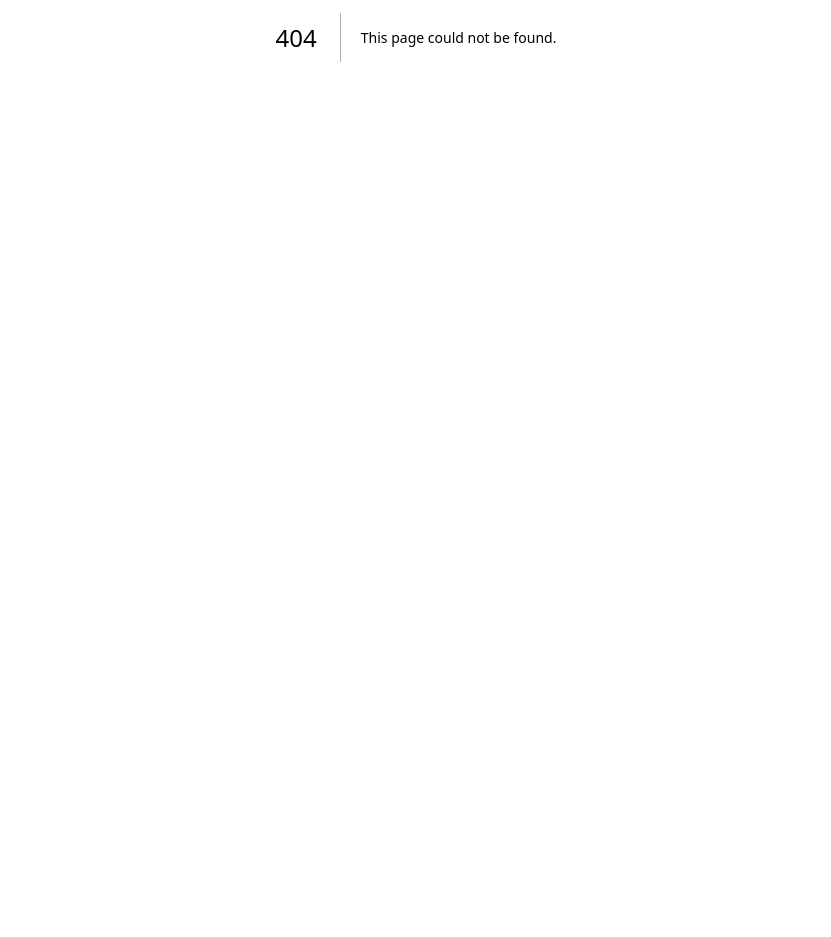
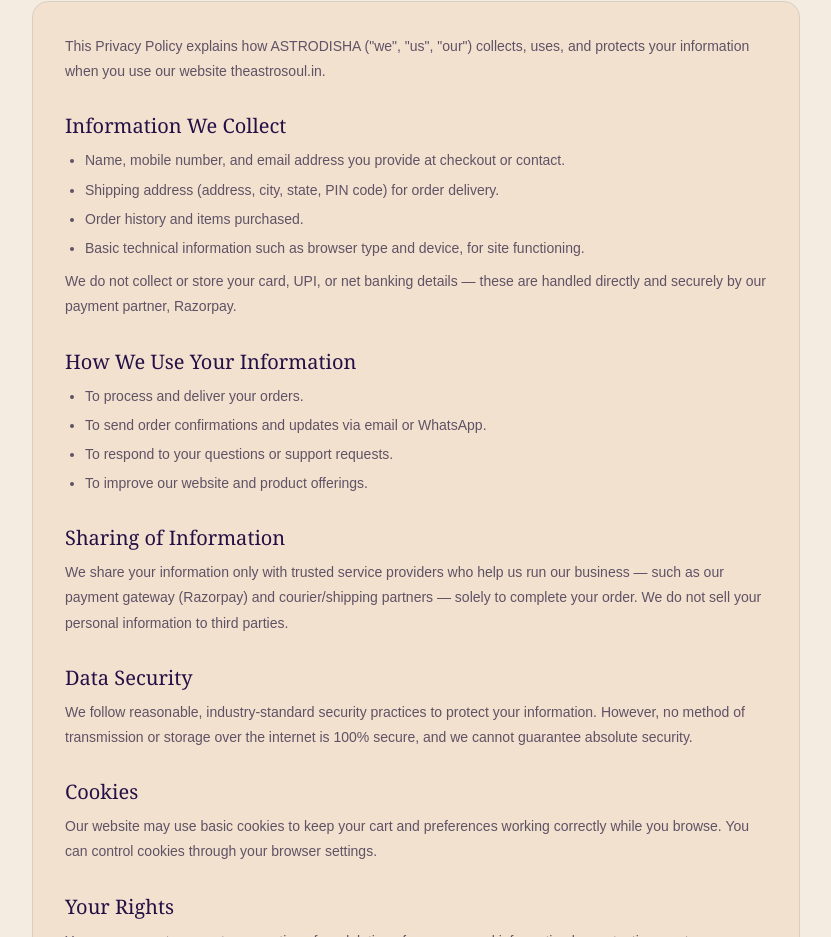
Before and after one commit to chavananand02340-wq/astrodisha-ecommerce, a Next.js app: page /privacy-policy in a window 1280 px wide. Before the commit this address had no page. Shown: the part 363-1300 px from the top of the page, without its empty margins (224-1055 px from the left). Before the commit the page ends 800 px from the top, so only its background shows below. Built offline with nearby package versions, Linux system fonts and the light colour scheme.

Commit message:
Create page.tsx

```diff
--- /dev/null
+++ b/app/privacy-policy/page.tsx
@@ -0,0 +1,107 @@
+import type { Metadata } from "next";
+import LegalPageLayout from "@/components/LegalPageLayout";
+import {
+  LEGAL_NAME,
+  REGISTERED_ADDRESS,
+  SUPPORT_EMAIL,
+  SUPPORT_WHATSAPP_DISPLAY,
+} from "@/lib/legal-info";
+
+export const metadata: Metadata = {
+  title: "Privacy Policy | ASTRODISHA",
+};
+
+function Section({ heading, children }: { heading: string; children: React.ReactNode }) {
+  return (
+    <section className="mb-7 last:mb-0">
+      <h2 style={{ color: "var(--astro-text)" }} className="astro-serif mb-2 text-xl">
+        {heading}
+      </h2>
+      <div style={{ color: "var(--astro-mauve)" }} className="space-y-2">
+        {children}
+      </div>
+    </section>
+  );
+}
+
+export default function PrivacyPolicyPage() {
+  return (
+    <LegalPageLayout title="Privacy Policy" lastUpdated="26 September 2026">
+      <p style={{ color: "var(--astro-mauve)" }} className="mb-7">
+        This Privacy Policy explains how {LEGAL_NAME} ("we", "us", "our") collects, uses,
+        and protects your information when you use our website theastrosoul.in.
+      </p>
+
+      <Section heading="Information We Collect">
+        <ul className="list-disc space-y-1 pl-5">
+          <li>Name, mobile number, and email address you provide at checkout or contact.</li>
+          <li>Shipping address (address, city, state, PIN code) for order delivery.</li>
+          <li>Order history and items purchased.</li>
+          <li>Basic technical information such as browser type and device, for site functioning.</li>
+        </ul>
+        <p>
+          We do not collect or store your card, UPI, or net banking details — these are handled
+          directly and securely by our payment partner, Razorpay.
+        </p>
+      </Section>
+
+      <Section heading="How We Use Your Information">
+        <ul className="list-disc space-y-1 pl-5">
+          <li>To process and deliver your orders.</li>
+          <li>To send order confirmations and updates via email or WhatsApp.</li>
+          <li>To respond to your questions or support requests.</li>
+          <li>To improve our website and product offerings.</li>
+        </ul>
+      </Section>
+
+      <Section heading="Sharing of Information">
+        <p>
+          We share your information only with trusted service providers who help us run our
+          business — such as our payment gateway (Razorpay) and courier/shipping partners — solely
+          to complete your order. We do not sell your personal information to third parties.
+        </p>
+      </Section>
+
+      <Section heading="Data Security">
+        <p>
+          We follow reasonable, industry-standard security practices to protect your information.
+          However, no method of transmission or storage over the internet is 100% secure, and we
+          cannot guarantee absolute security.
+        </p>
+      </Section>
+
+      <Section heading="Cookies">
+        <p>
+          Our website may use basic cookies to keep your cart and preferences working correctly
+          while you browse. You can control cookies through your browser settings.
+        </p>
+      </Section>
+
+      <Section heading="Your Rights">
+        <p>
+          You may request access to, correction of, or deletion of your personal information by
+          contacting us at {SUPPORT_EMAIL} or {SUPPORT_WHATSAPP_DISPLAY}.
+        </p>
+      </Section>
+
+      <Section heading="Changes to This Policy">
+        <p>
+          We may update this Privacy Policy from time to time. Changes will be posted on this page
+          with an updated date.
+        </p>
+      </Section>
+
+      <Section heading="Contact Us">
+        <p>
+          {LEGAL_NAME}
+          <br />
+          {REGISTERED_ADDRESS}
+          <br />
+          Email: {SUPPORT_EMAIL}
+          <br />
+          WhatsApp: {SUPPORT_WHATSAPP_DISPLAY}
+        </p>
+      </Section>
+    </LegalPageLayout>
+  );
+}
```
